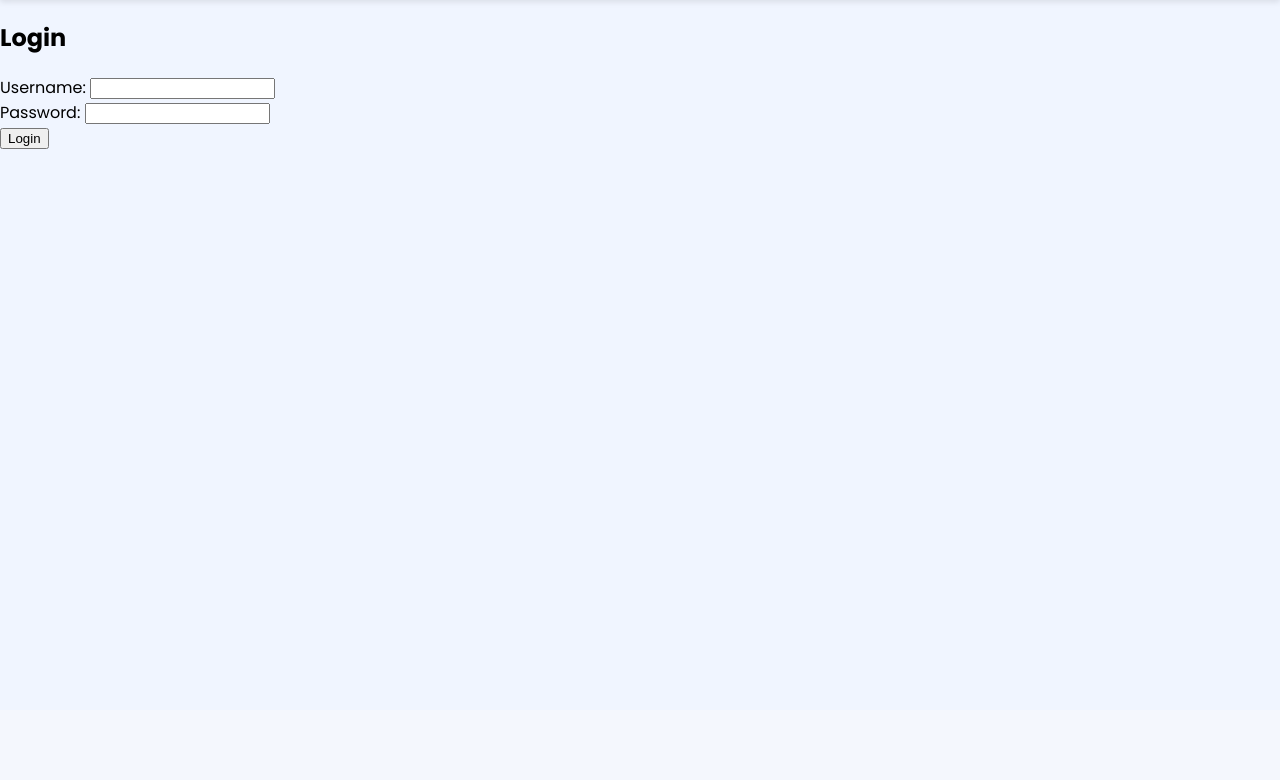
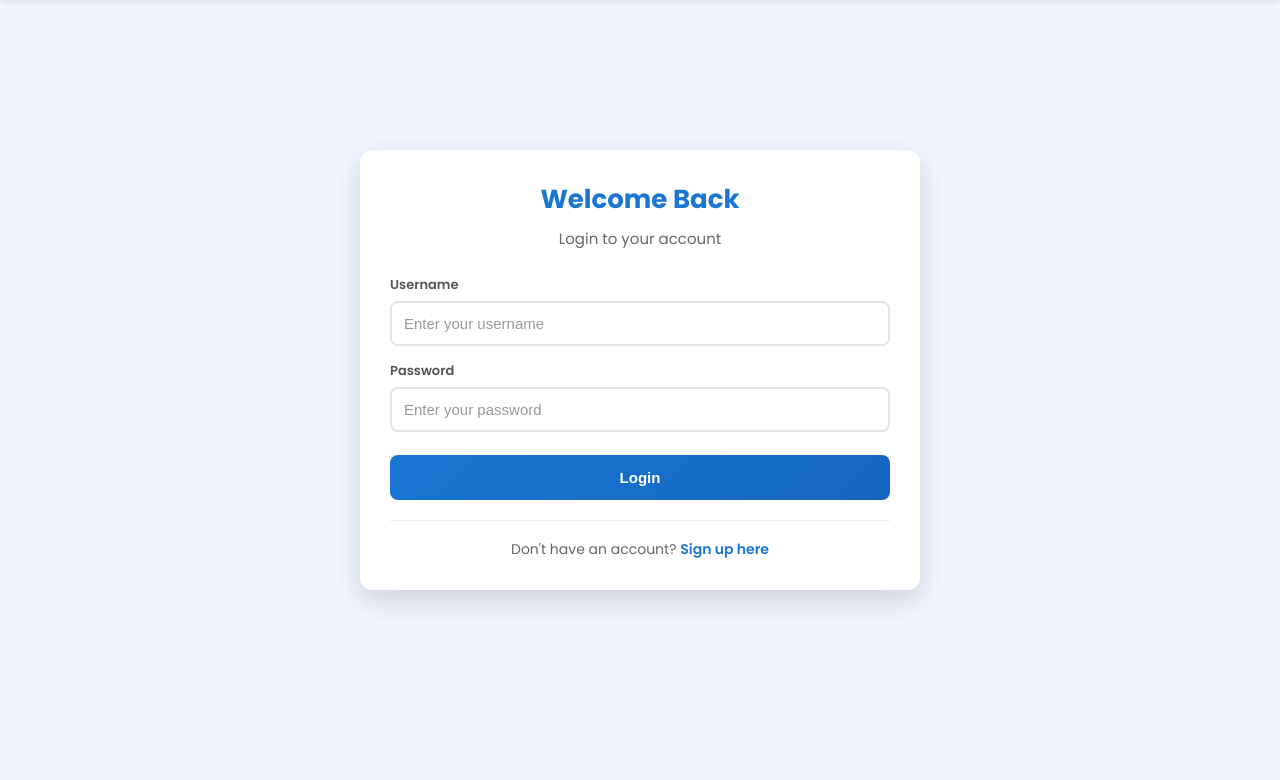
Before and after one commit to ayahmeftah/draftr-cv-builder-web-app, a Django app: page /auth/login/ in a window 1280 px wide. Shown: the part 90-870 px from the top of the page. Before the commit the page ends 239 px from the top, so only its background shows below. Run offline with Django 5.2, Linux system fonts and the light colour scheme.

Commit message:
added css to the login form

```diff
--- /dev/null
+++ b/main_app/static/css/auth.css
@@ -0,0 +1,230 @@
+.auth-container {
+    min-height: calc(100vh - 60px);
+    display: flex;
+    align-items: center;
+    justify-content: center;
+    background-color: #f0f5ff;
+    padding: 20px;
+}
+
+.auth-card {
+    background: white;
+    border-radius: 12px;
+    box-shadow: 0 10px 30px rgba(0, 0, 0, 0.15);
+    padding: 30px;
+    width: 100%;
+    max-width: 500px;
+    margin-top: -40px;
+    animation: slideUp 0.4s ease-out;
+}
+
+@keyframes slideUp {
+    from {
+        opacity: 0;
+        transform: translateY(20px);
+    }
+    to {
+        opacity: 1;
+        transform: translateY(0);
+    }
+}
+
+.auth-header {
+    text-align: center;
+    margin-bottom: 25px;
+}
+
+.auth-header h2 {
+    color: #1976D2;
+    font-size: 26px;
+    font-weight: 700;
+    margin: 0 0 8px 0;
+}
+
+.auth-subtitle {
+    color: #666;
+    font-size: 15px;
+    margin: 0;
+}
+
+.auth-form {
+    display: flex;
+    flex-direction: column;
+}
+
+.form-row {
+    display: flex;
+    gap: 15px;
+    margin-bottom: 15px;
+}
+
+.form-row .form-group {
+    flex: 1;
+}
+
+.form-group {
+    margin-bottom: 15px;
+    position: relative;
+}
+
+.form-group label {
+    display: block;
+    margin-bottom: 6px;
+    color: #555;
+    font-weight: 600;
+    font-size: 13px;
+}
+
+.form-group input {
+    width: 100%;
+    padding: 12px;
+    border: 2px solid #e1e5e9;
+    border-radius: 8px;
+    font-size: 15px;
+    transition: all 0.2s ease;
+    box-sizing: border-box;
+}
+
+.form-group input:focus {
+    outline: none;
+    border-color: #1976D2;
+    box-shadow: 0 0 0 3px rgba(25, 118, 210, 0.1);
+}
+
+.form-group input::placeholder {
+    color: #999;
+}
+
+.error-messages {
+    background: linear-gradient(135deg, #f44336 0%, #d32f2f 100%);
+    color: white;
+    padding: 12px;
+    border-radius: 8px;
+    margin-bottom: 15px;
+    animation: shake 0.4s ease-in-out;
+}
+
+@keyframes shake {
+    0%, 100% { transform: translateX(0); }
+    25% { transform: translateX(-4px); }
+    75% { transform: translateX(4px); }
+}
+
+.error-messages p {
+    margin: 4px 0;
+    font-size: 13px;
+}
+
+.auth-button {
+    background: linear-gradient(135deg, #1976D2 0%, #1565C0 100%);
+    color: white;
+    border: none;
+    padding: 14px;
+    border-radius: 8px;
+    font-size: 15px;
+    font-weight: 600;
+    cursor: pointer;
+    transition: all 0.2s ease;
+    margin-top: 8px;
+}
+
+.auth-button:hover {
+    transform: translateY(-1px);
+    box-shadow: 0 6px 20px rgba(25, 118, 210, 0.25);
+}
+
+.auth-button:active {
+    transform: translateY(0);
+}
+
+.auth-link {
+    text-align: center;
+    margin-top: 20px;
+    padding-top: 18px;
+    border-top: 1px solid #eee;
+}
+
+.auth-link p {
+    color: #666;
+    margin: 0;
+    font-size: 14px;
+}
+
+.auth-link a {
+    color: #1976D2;
+    text-decoration: none;
+    font-weight: 600;
+    transition: color 0.2s ease;
+}
+
+.auth-link a:hover {
+    color: #0D47A1;
+    text-decoration: underline;
+}
+
+.password-strength {
+    margin-top: 4px;
+    height: 3px;
+    background: #eee;
+    border-radius: 2px;
+    overflow: hidden;
+}
+
+.strength-bar {
+    height: 100%;
+    width: 0%;
+    transition: width 0.3s ease, background 0.3s ease;
+    border-radius: 2px;
+}
+
+@media (max-width: 600px) {
+    .auth-container {
+        padding: 15px;
+        min-height: calc(100vh - 50px);
+    }
+
+    .auth-card {
+        padding: 25px 20px;
+        margin-top: -30px;
+    }
+
+    .auth-header h2 {
+        font-size: 22px;
+    }
+
+    .form-row {
+        flex-direction: column;
+        gap: 0;
+    }
+
+    .form-group input {
+        padding: 11px;
+    }
+
+    .auth-button {
+        padding: 13px;
+    }
+}
+
+.auth-button.loading {
+    position: relative;
+    color: transparent;
+}
+
+.auth-button.loading::after {
+    content: '';
+    position: absolute;
+    width: 18px;
+    height: 18px;
+    top: 50%;
+    left: 50%;
+    margin: -9px 0 0 -9px;
+    border: 2px solid rgba(255, 255, 255, 0.3);
+    border-radius: 50%;
+    border-top-color: white;
+    animation: spin 0.8s ease infinite;
+}
+
+@keyframes spin {
+    to { transform: rotate(360deg); }
+}
--- a/main_app/templates/registration/login.html
+++ b/main_app/templates/registration/login.html
@@ -1,16 +1,23 @@
 {% extends 'base.html' %}
+{% load static %}
 
 {% block head %}
-
+  <link rel="stylesheet" href="{% static "css/auth.css" %}">
 {% endblock %}
 
 {% block body %}
-  <h2>Login</h2>
-  <form method="post">
+<div class="auth-container">
+    <div class="auth-card">
+        <div class="auth-header">
+            <h2>Welcome Back</h2>
+            <p class="auth-subtitle">Login to your account</p>
+        </div>
+
+        <form method="post" class="auth-form">
             {% csrf_token %}
 
             {% if form.errors %}
-      <div style="color: red;">
+                <div class="error-messages">
                     {% for field in form %}
                         {% for error in field.errors %}
                             <p>{{ error }}</p>
@@ -22,14 +29,22 @@
                 </div>
             {% endif %}
 
-    <label for="username">Username:</label>
-    <input type="text" name="username" id="username" required />
-    <br />
+            <div class="form-group">
+                <label for="username">Username</label>
+                <input type="text" name="username" id="username" placeholder="Enter your username" required />
+            </div>
 
-    <label for="password">Password:</label>
-    <input type="password" name="password" id="password" required />
-    <br />
+            <div class="form-group">
+                <label for="password">Password</label>
+                <input type="password" name="password" id="password" placeholder="Enter your password" required />
+            </div>
 
-    <button type="submit">Login</button>
+            <button type="submit" class="auth-button">Login</button>
         </form>
+
+        <div class="auth-link">
+            <p>Don't have an account? <a href="{% url 'signup' %}">Sign up here</a></p>
+        </div>
+    </div>
+</div>
 {% endblock %}
```
Lines whose indentation alone changed are shown as unchanged.
